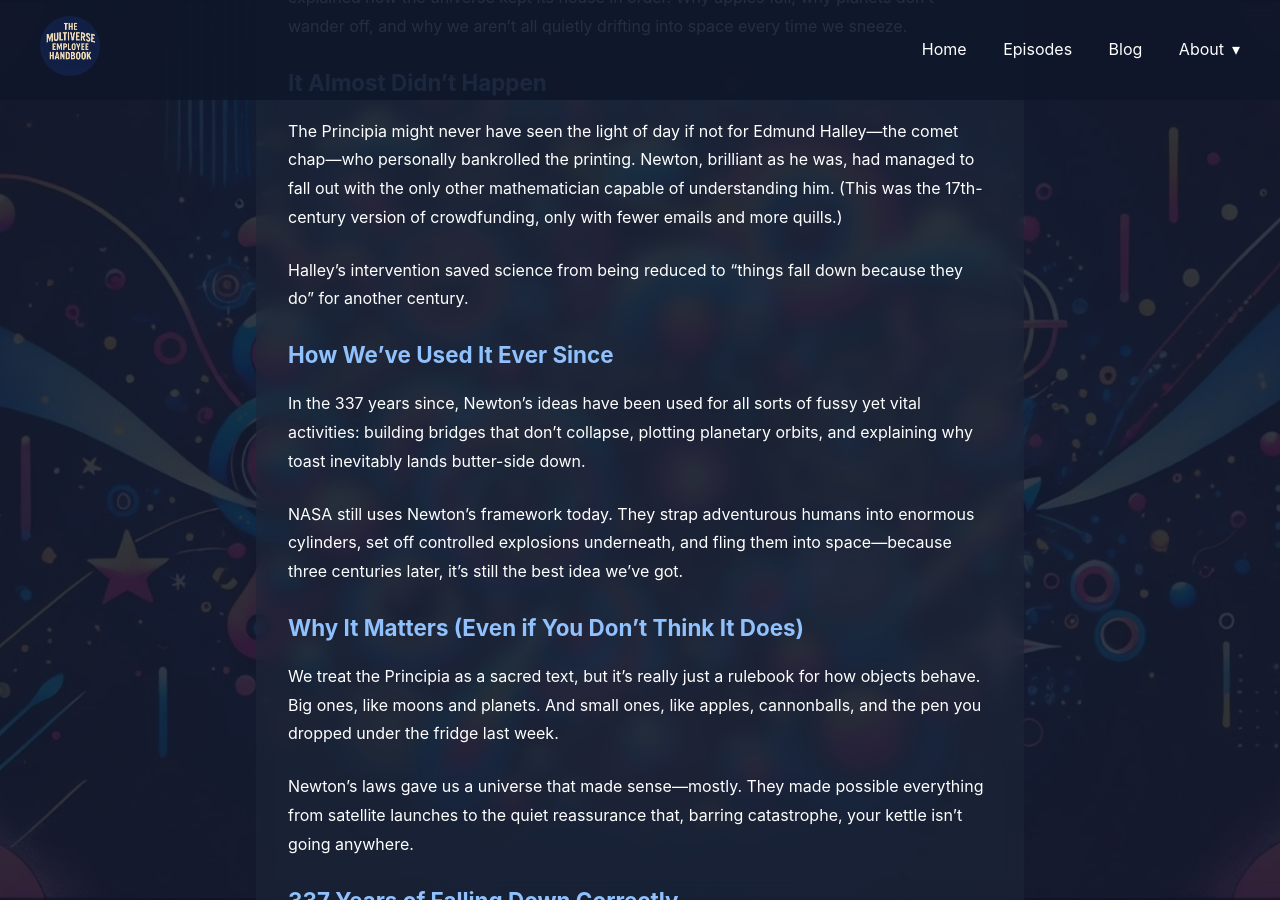
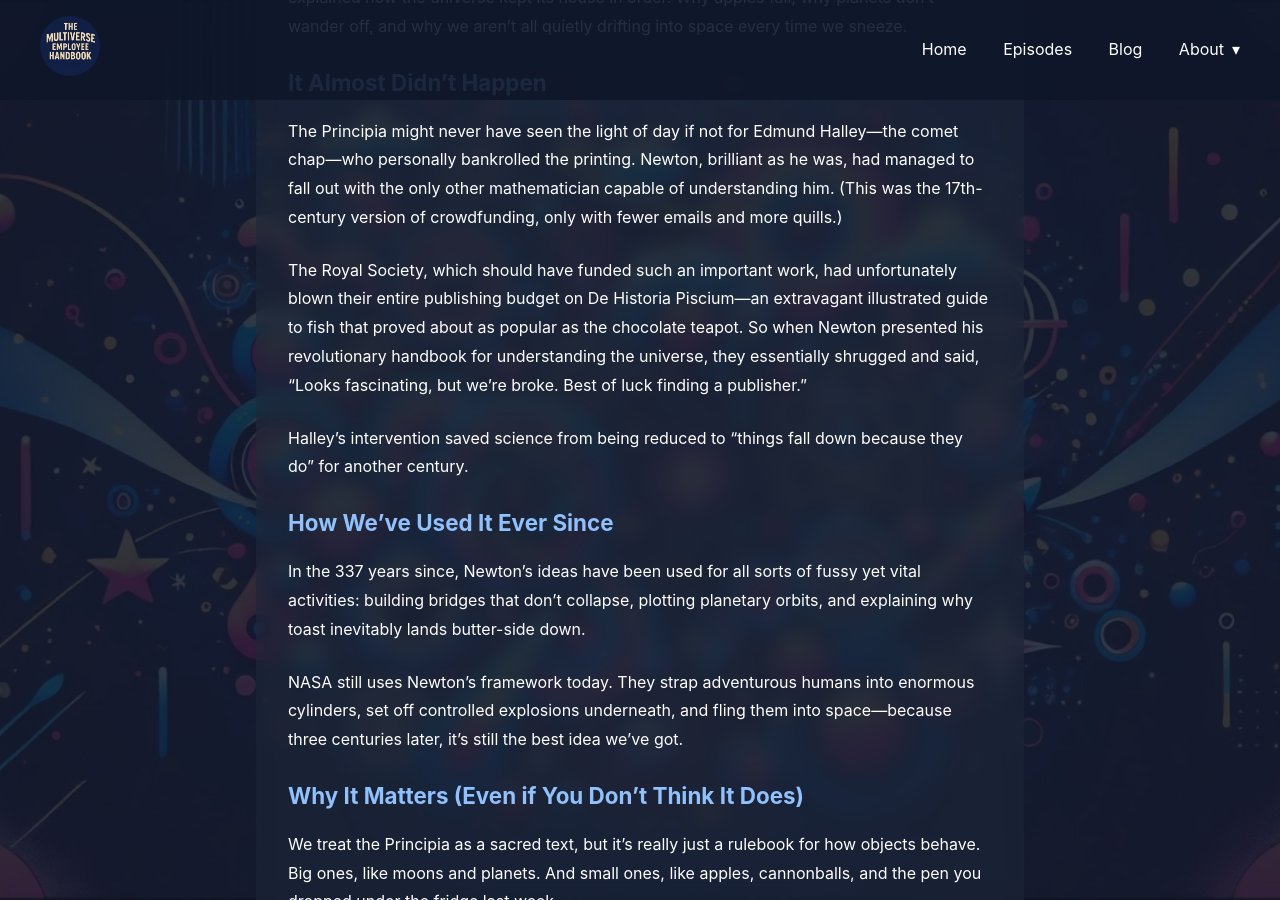
Before and after one commit to forward6/tmeh, a Jekyll site: the page built from _posts/2025-07-05-when-newton-explained-why-you-dont-float-away.md, in a window 1280 px wide and 900 px high, scrolled down 704 px. Built offline with Jekyll 4.4.1, drawn with Linux system fonts in a browser that asks for light colours.

Commit message:
Moded blog post to add point about fish

```diff
--- a/_posts/2025-07-05-when-newton-explained-why-you-dont-float-away.md
+++ b/_posts/2025-07-05-when-newton-explained-why-you-dont-float-away.md
@@ -16,6 +16,8 @@ And then on **July 5, 1687**, Isaac Newton published a book with a title so long
 ### It Almost Didn’t Happen
 
 The Principia might never have seen the light of day if not for Edmund Halley—the comet chap—who personally bankrolled the printing. Newton, brilliant as he was, had managed to fall out with the only other mathematician capable of understanding him. (This was the 17th-century version of crowdfunding, only with fewer emails and more quills.)
+
+The Royal Society, which should have funded such an important work, had unfortunately blown their entire publishing budget on De Historia Piscium—an extravagant illustrated guide to fish that proved about as popular as the chocolate teapot. So when Newton presented his revolutionary handbook for understanding the universe, they essentially shrugged and said, "Looks fascinating, but we're broke. Best of luck finding a publisher."
 
 Halley’s intervention saved science from being reduced to “things fall down because they do” for another century.
 
```
